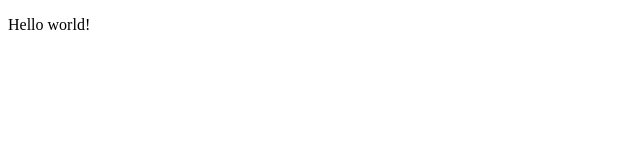
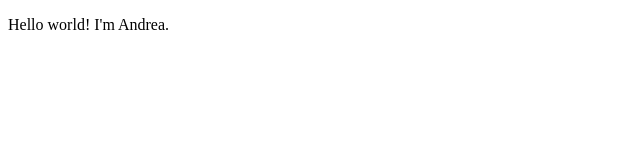
Before and after one commit to Andrea1589/Github-1, a plain HTML site: page index.html in a window 1280 px wide. Shown: the full height of the page, 0-640 px from the left. Drawn offline with Linux system fonts and the light colour scheme.

Commit message:
Showing my name.

```diff
--- a/index.html
+++ b/index.html
@@ -5,6 +5,6 @@
     <title>My first web page</title>
   </head>
   <body>
-    <p>Hello world!</p>
+    <p>Hello world! I'm Andrea.</p>
   </body>
 </html>
```
